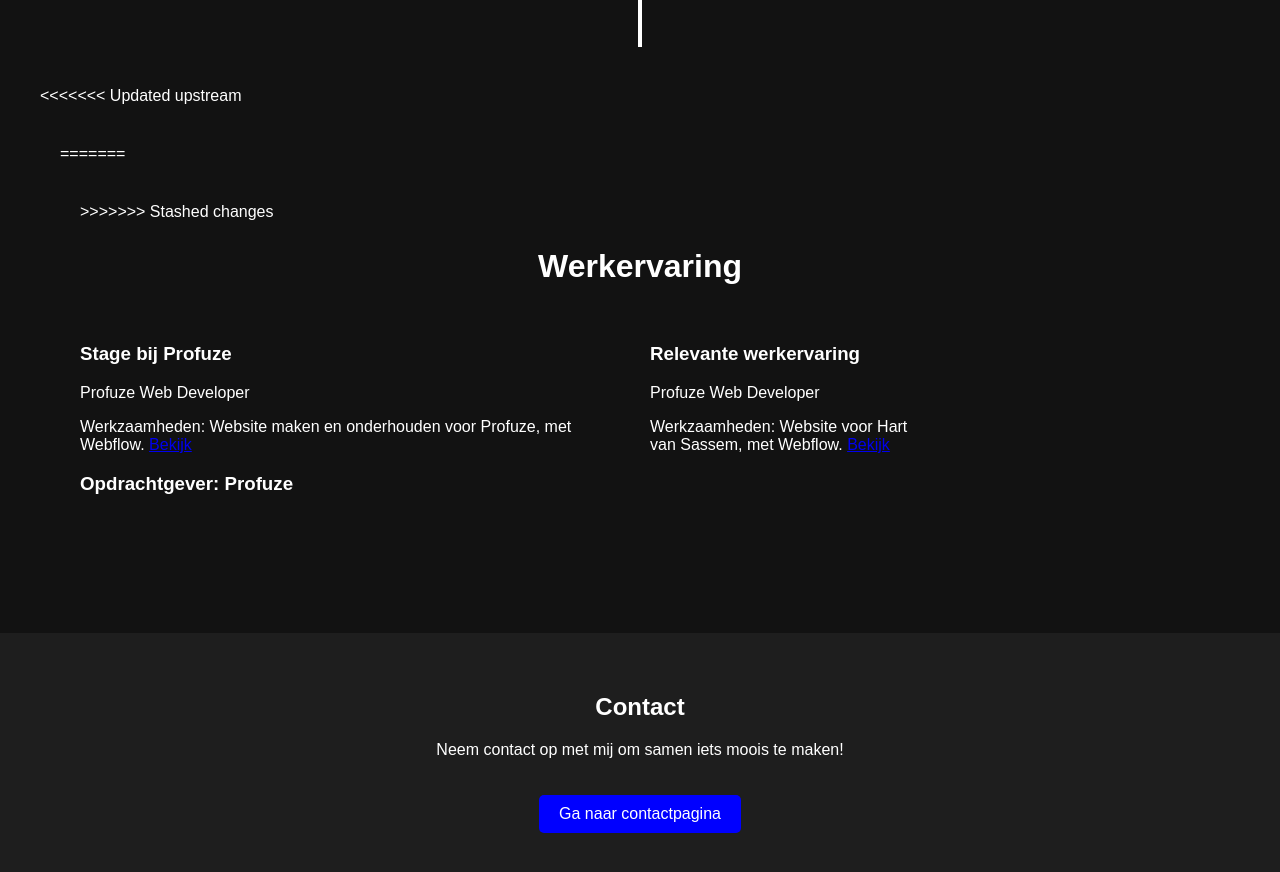
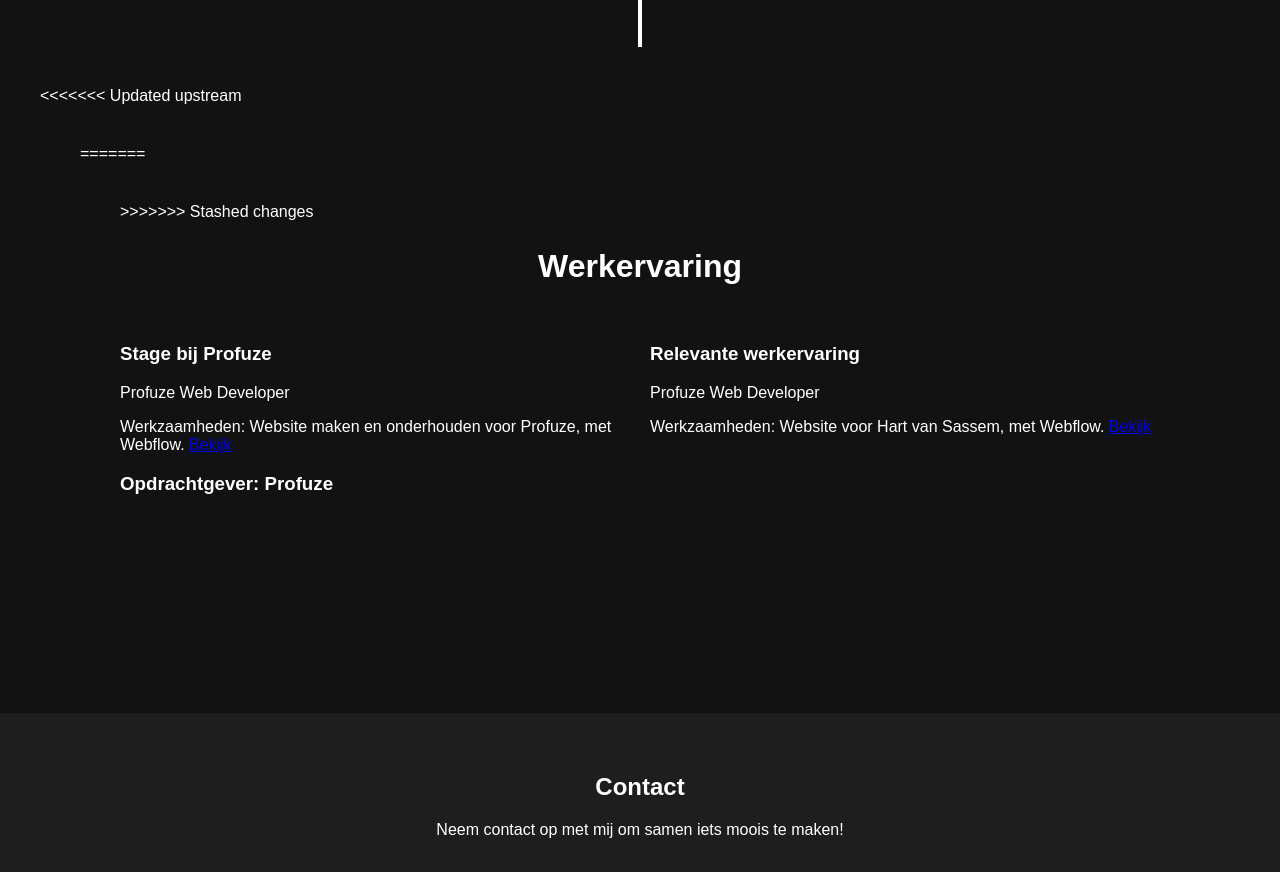
Before and after one commit to Rxnzooo/portfolio, a website: page index.html in a window 1280 px wide. Shown: the part 2574-3446 px from the top of the page. Drawn offline with Linux system fonts and the light colour scheme.

Commit message:
overflow-x zodat de site niet verschuifd

```diff
--- a/index.css
+++ b/index.css
@@ -5,6 +5,7 @@
   background-color: #121212;
   color: white;
   padding-top: 150px;
+  overflow-x: hidden; /* Voorkomt horizontale scrollbalk */
 }
 
 html {
@@ -74,8 +75,9 @@
 
 .section-experience {
   text-align: left;
-  padding: 40px 20px;
+  padding: 40px 40px;
   max-width: 1200px;
+  margin-bottom: 40px;
 }
 
 .section-experience h2 {
@@ -264,3 +266,10 @@
   font-size: 18px;
   color: white;
 }
+
+.experience-grid {
+  display: grid;
+  grid-template-columns: repeat(auto-fit, minmax(300px, 1fr)); /* Flexibele kolommen */
+  gap: 20px; /* Ruimte tussen de items */
+
+}
```
